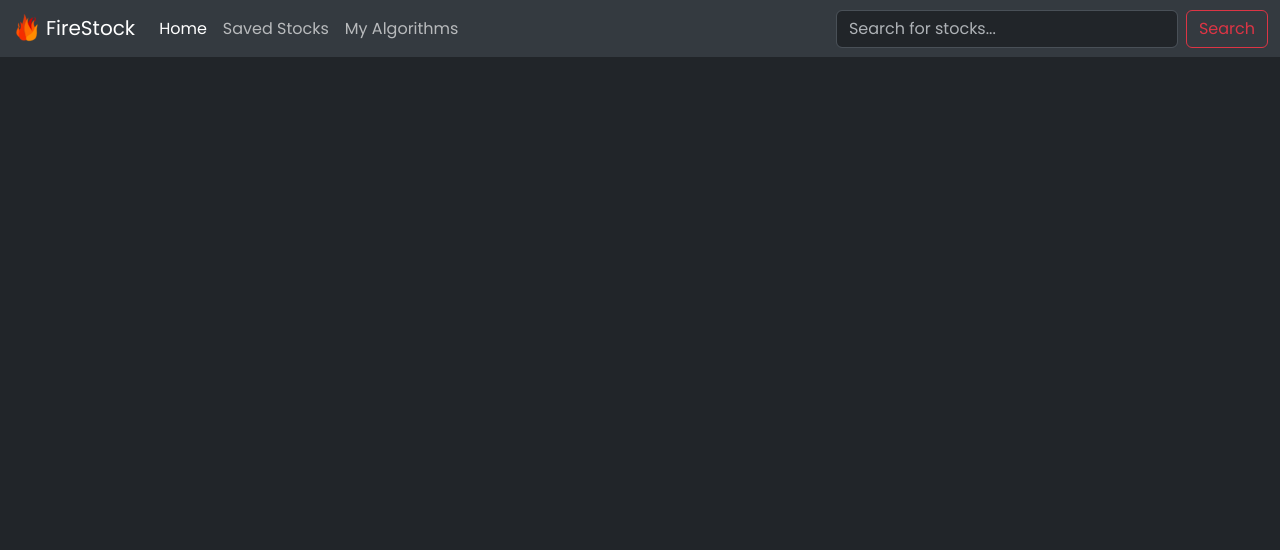
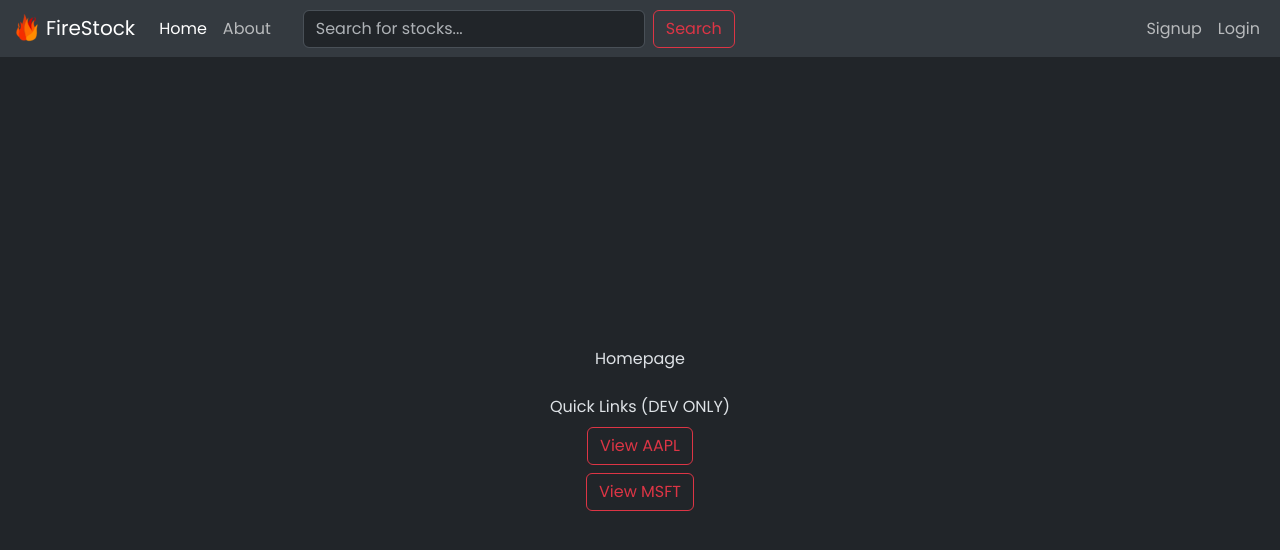
Before and after one commit to willi4en/StockTradingApp, a React (Create React App) app in the folder client/: page / in a window 1280 px wide. Shown: the top 550 px of the page. Built offline with nearby package versions, Linux system fonts and the light colour scheme.

Commit message:
cleanup, added homepage, navbar upgrades

```diff
--- a/client/package.json
+++ b/client/package.json
@@ -22,7 +22,7 @@
   },
   "scripts": {
     "start-frontend": "react-scripts start",
-    "start-backend": "cd ../server && flask -A main run",
+    "start-backend": "cd ../server && flask run",
     "build": "react-scripts build"
   },
   "eslintConfig": {
--- a/client/src/components/Header.tsx
+++ b/client/src/components/Header.tsx
@@ -1,18 +1,19 @@
 import React from 'react';
+import { Link } from 'react-router-dom';
 import logo from '../assets/logo.png';
 
 function Header() {
   return (
-    <nav className="navbar navbar-expand-lg bg-body-secondary">
+    <nav className="navbar navbar-expand-lg bg-body-secondary" id="navbar-main">
       <div className="container-fluid">
-        <a className="navbar-brand" href="/">
+        <Link to="" className="navbar-brand">
           <img
             src={logo}
             alt="logo"
             className="d-inline-block align-text-top me-1"
           />
           FireStock
-        </a>
+        </Link>
         <button
           className="navbar-toggler"
           type="button"
@@ -25,24 +26,19 @@ function Header() {
           <span className="navbar-toggler-icon"></span>
         </button>
         <div className="collapse navbar-collapse" id="navbarSupportedContent">
-          <ul className="navbar-nav me-auto mb-2 mb-lg-0">
+          <ul className="navbar-nav mb-2 mb-lg-0 me-4">
             <li className="nav-item">
-              <a className="nav-link active" aria-current="page" href="/">
+              <Link to="" className="nav-link">
                 Home
-              </a>
+              </Link>
             </li>
             <li className="nav-item">
-              <a className="nav-link" href="/">
-                Saved Stocks
-              </a>
-            </li>
-            <li className="nav-item">
-              <a className="nav-link" href="/">
-                My Algorithms
-              </a>
+              <Link to="about" className="nav-link">
+                About
+              </Link>
             </li>
           </ul>
-          <form className="d-flex" role="search">
+          <form className="d-flex me-auto" role="search">
             <input
               className="form-control me-2"
               type="search"
@@ -53,6 +49,18 @@ function Header() {
               Search
             </button>
           </form>
+          <ul className="navbar-nav mb-2 mb-lg-0">
+            <li className="nav-item">
+              <Link to="" className="nav-link" aria-current="page">
+                Signup
+              </Link>
+            </li>
+            <li className="nav-item">
+              <Link to="about" className="nav-link">
+                Login
+              </Link>
+            </li>
+          </ul>
         </div>
       </div>
     </nav>
--- a/client/src/index.tsx
+++ b/client/src/index.tsx
@@ -3,6 +3,8 @@ import ReactDOM from 'react-dom/client';
 import { createBrowserRouter, RouterProvider } from 'react-router-dom';
 import Root from './routes/root';
 import ErrorPage from './errorPage';
+import Main from './routes/main/main';
+import About from './routes/about/about';
 import SymbolQuote from './routes/symbolLookup/symbolQuote';
 import './index.scss';
 
@@ -13,7 +15,17 @@ const router = createBrowserRouter([
     errorElement: <ErrorPage />,
     children: [
       {
-        path: '/:symbol',
+        path: '/',
+        element: <Main />,
+        errorElement: <ErrorPage />,
+      },
+      {
+        path: '/about',
+        element: <About />,
+        errorElement: <ErrorPage />,
+      },
+      {
+        path: '/stocks/:symbol',
         element: <SymbolQuote />,
         errorElement: <ErrorPage />,
       },
--- /dev/null
+++ b/client/src/routes/about/about.tsx
@@ -0,0 +1,12 @@
+import React, { useEffect } from 'react';
+import { changeActiveLink } from '../../utils/changeActiveLink';
+
+function About() {
+  useEffect(() => {
+    changeActiveLink('/about');
+  });
+
+  return <div>About Us</div>;
+}
+
+export default About;
--- /dev/null
+++ b/client/src/routes/main/main.tsx
@@ -0,0 +1,31 @@
+import React, { useEffect } from 'react';
+import { changeActiveLink } from '../../utils/changeActiveLink';
+
+function Main() {
+  useEffect(() => {
+    changeActiveLink('/');
+  });
+
+  return (
+    <>
+      <div className="mb-4">Homepage</div>
+      <div>Quick Links (DEV ONLY)</div>
+      <a
+        className="btn btn-outline-danger mt-2"
+        href="/stocks/AAPL"
+        role="button"
+      >
+        View AAPL
+      </a>
+      <a
+        className="btn btn-outline-danger mt-2"
+        href="/stocks/MSFT"
+        role="button"
+      >
+        View MSFT
+      </a>
+    </>
+  );
+}
+
+export default Main;
--- a/client/src/routes/symbolLookup/symbolQuote.tsx
+++ b/client/src/routes/symbolLookup/symbolQuote.tsx
@@ -12,7 +12,7 @@ function SymbolQuote() {
     pc: 0,
     t: 0,
   });
-  const pathname = useLocation().pathname.slice(1);
+  const pathname = useLocation().pathname.slice(8, 12);
 
   useEffect(() => {
     fetch(`/${pathname}`)
@@ -23,10 +23,10 @@ function SymbolQuote() {
   }, []);
 
   return (
-    <div>
+    <>
       <h1>Quote Data For {pathname.toUpperCase()}</h1>
       <div>{quote.c}</div>
-    </div>
+    </>
   );
 }
 
--- /dev/null
+++ b/client/src/utils/changeActiveLink.ts
@@ -0,0 +1,12 @@
+export const changeActiveLink = (page: string): void => {
+  const oldlink = document.querySelector('.active');
+  oldlink?.classList.remove('active');
+  oldlink?.removeAttribute('aria-current');
+
+  const navlink =
+    page === '/'
+      ? document.querySelectorAll("a[href='/']")[1]
+      : document.querySelector(`a[href='${page}']`);
+  navlink?.classList.add('active');
+  navlink?.setAttribute('aria-current', 'page');
+};
```
Also changed, not shown: 1 other file (tests, documents, lock files or other folders).
